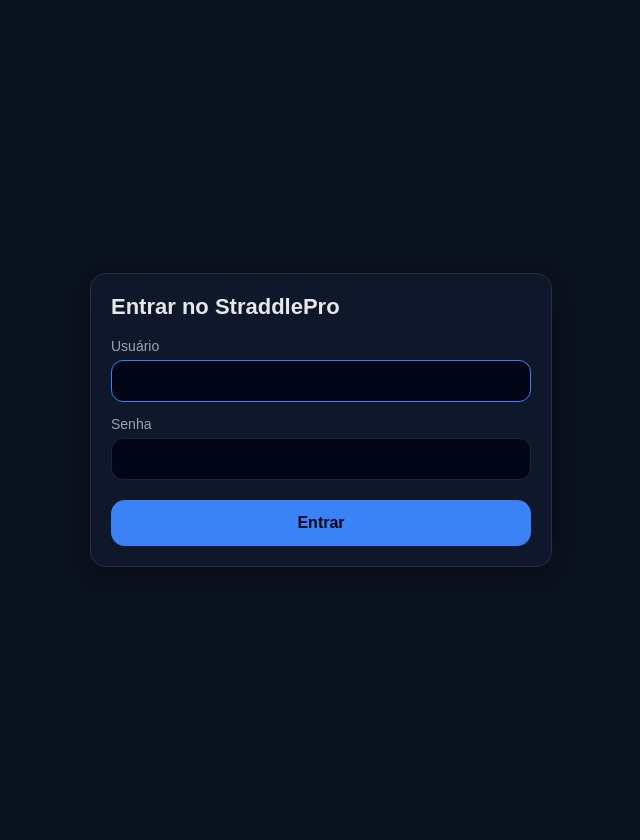
After one commit to RodrigoSchinoff/SimuladorOpcoes, a Django app: page /accounts/login/ in a window 1280 px wide. The commit adds this page. Shown: the whole page, without its empty margins (319-959 px from the left). Run offline with Django 5.2, Linux system fonts and the light colour scheme; parts of the project's set-up code (start-up, migrations or seed data) failed here and were passed over.

Commit message:
checkpoint: landing, login, subscriptions e controle de acesso

```diff
--- a/simulador_web/apps.py
+++ b/simulador_web/apps.py
@@ -2,5 +2,5 @@ from django.apps import AppConfig
 
 
 class SimuladorWebConfig(AppConfig):
-    default_auto_field = 'django.db.models.BigAutoField'
-    name = 'simulador_web'
+    default_auto_field = "django.db.models.BigAutoField"
+    name = "simulador_web"
--- /dev/null
+++ b/simulador_web/templates/registration/login.html
@@ -0,0 +1,105 @@
+<!DOCTYPE html>
+<html lang="pt-BR">
+<head>
+  <meta charset="UTF-8">
+  <title>Login - StraddlePro</title>
+  <meta name="viewport" content="width=device-width, initial-scale=1.0">
+  <style>
+    body{
+      font-family:Arial,sans-serif;
+      background:#0b1220;
+      color:#e5e7eb;
+      display:flex;
+      align-items:center;
+      justify-content:center;
+      height:100vh;
+      margin:0;
+      padding:20px;
+    }
+
+    .box{
+      width:100%;
+      max-width:420px;          /* ↓ menor */
+      background:#0f172a;
+      border:1px solid rgba(148,163,184,.18);
+      border-radius:16px;
+      padding:20px;             /* ↓ menor */
+      box-shadow:0 8px 32px rgba(0,0,0,.4);
+    }
+
+    h1{
+      font-size:22px;           /* ↓ menor */
+      margin:0 0 18px;
+    }
+
+    label{
+      display:block;
+      margin:14px 0 6px;
+      color:#9ca3af;
+      font-size:14px;           /* ↓ menor */
+    }
+
+    input, button{
+      width:100%;
+      box-sizing:border-box;
+    }
+
+    input{
+      padding:12px 14px;        /* ↓ menor */
+      border-radius:12px;
+      border:1px solid rgba(148,163,184,.18);
+      background:#020617;
+      color:#e5e7eb;
+      font-size:14px;           /* ↓ menor */
+    }
+
+    input:focus{
+      outline:none;
+      border-color:#3b82f6;
+    }
+
+    button{
+      margin-top:20px;
+      padding:14px 14px;        /* ↓ menor */
+      border-radius:14px;
+      border:0;
+      background:#3b82f6;
+      color:#020617;
+      font-weight:800;
+      font-size:16px;           /* ↓ menor */
+      cursor:pointer;
+    }
+
+    .err{
+      margin-top:12px;
+      background:rgba(220,38,38,.12);
+      border:1px solid rgba(220,38,38,.35);
+      padding:10px;
+      border-radius:10px;
+      color:#fecaca;
+      font-size:13px;
+    }
+  </style>
+</head>
+<body>
+  <div class="box">
+    <h1>Entrar no StraddlePro</h1>
+
+    {% if form.errors %}
+      <div class="err">Usuário ou senha inválidos.</div>
+    {% endif %}
+
+    <form method="post">
+      {% csrf_token %}
+      <label>Usuário</label>
+      <input type="text" name="username" autofocus required>
+
+      <label>Senha</label>
+      <input type="password" name="password" required>
+
+      <input type="hidden" name="next" value="{{ next }}">
+      <button type="submit">Entrar</button>
+    </form>
+  </div>
+</body>
+</html>
--- a/simulador_web/views.py
+++ b/simulador_web/views.py
@@ -2,14 +2,12 @@
 from django.shortcuts import render
 from core.cache_keys import ls_cache_key
 from core.lock import acquire_lock, release_lock
-
-
 from simulacoes.long_straddle import simular_long_straddle
 from simulacoes.black_scholes import black_scholes, implied_vol
-
 from core.app_core import atualizar_e_screener_atm_2venc
 from services.api import buscar_detalhes_opcao, get_spot_ativo_oficial
 
+from .utils import subscription_required
 import os
 
 
@@ -78,6 +76,7 @@ def home(request):
 # cache local (global no módulo)
 _ls_cache = {}
 
+@subscription_required
 async def long_straddle(request):
 
     # 🔒 EVITAR EXECUÇÃO AUTOMÁTICA (HEAD / GET VAZIO)
--- a/webapp/urls.py
+++ b/webapp/urls.py
@@ -3,7 +3,10 @@ from django.urls import path, include
 from simulador_web.views import landing
 
 urlpatterns = [
-    path("", landing, name="landing"),          # LANDING PAGE
-    path("app/", include("simulador_web.urls")),# APLICAÇÃO
+    path("", landing, name="landing"),
+    path("app/", include("simulador_web.urls")),
     path("admin/", admin.site.urls),
+
+    # ✅ login/logout padrão do Django
+    path("accounts/", include("django.contrib.auth.urls")),
 ]
```
Also changed, not shown: simulador_web/admin.py (+35 -1 lines), simulador_web/models.py (+45 -1 lines), simulador_web/templates/simulador_web/landing.html (+26 -4 lines), simulador_web/utils.py (added, +46 -0 lines).
